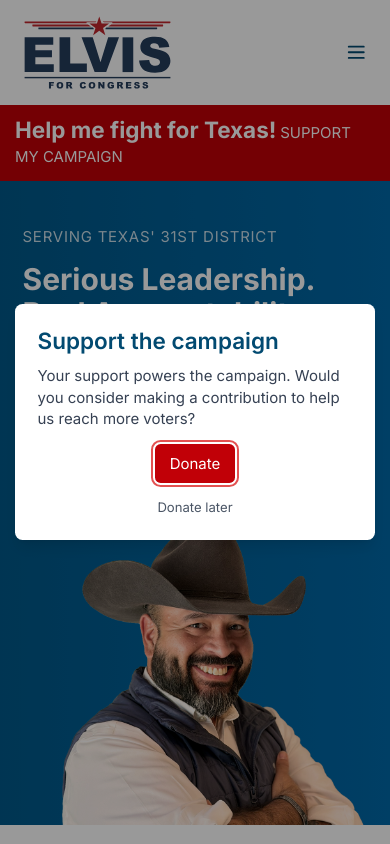
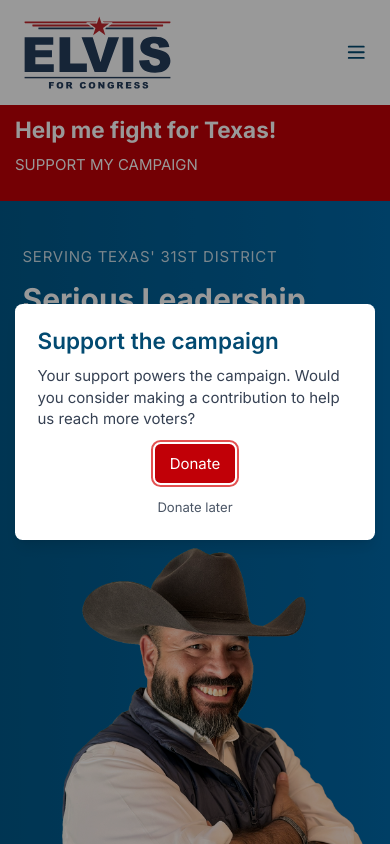
Before and after one commit to AMayLolo/elvisforcongress, a Next.js app: page / in a window 390 px wide. Shown: the top 844 px of the page. Built offline with nearby package versions, Linux system fonts and the light colour scheme; no server answers.

Commit message:
UI: stack banner text on mobile devices

```diff
--- a/src/components/CampaignBanner.tsx
+++ b/src/components/CampaignBanner.tsx
@@ -11,10 +11,10 @@ export default function CampaignBanner() {
       className="block w-full bg-red-700 dark:bg-red-700 hover:bg-red-800 transition"
     >
       <section className="w-full">
-        <div className="max-w-7xl mx-auto px-4 sm:px-6 py-3 sm:py-4 flex items-center justify-between gap-4">
-          <div className="text-white whitespace-normal sm:whitespace-nowrap">
-            <h2 className="text-sm sm:text-lg font-bold inline">Help me fight for Texas!</h2>
-            <p className="text-xs sm:text-base inline ml-1 sm:ml-2">SUPPORT MY CAMPAIGN</p>
+        <div className="max-w-7xl mx-auto px-4 sm:px-6 py-3 sm:py-4 flex flex-col sm:flex-row items-start sm:items-center justify-between gap-2 sm:gap-4">
+          <div className="text-white">
+            <h2 className="text-sm sm:text-lg font-bold block">Help me fight for Texas!</h2>
+            <p className="text-xs sm:text-base block sm:inline sm:ml-2">SUPPORT MY CAMPAIGN</p>
           </div>
           <button
             type="button"
```
